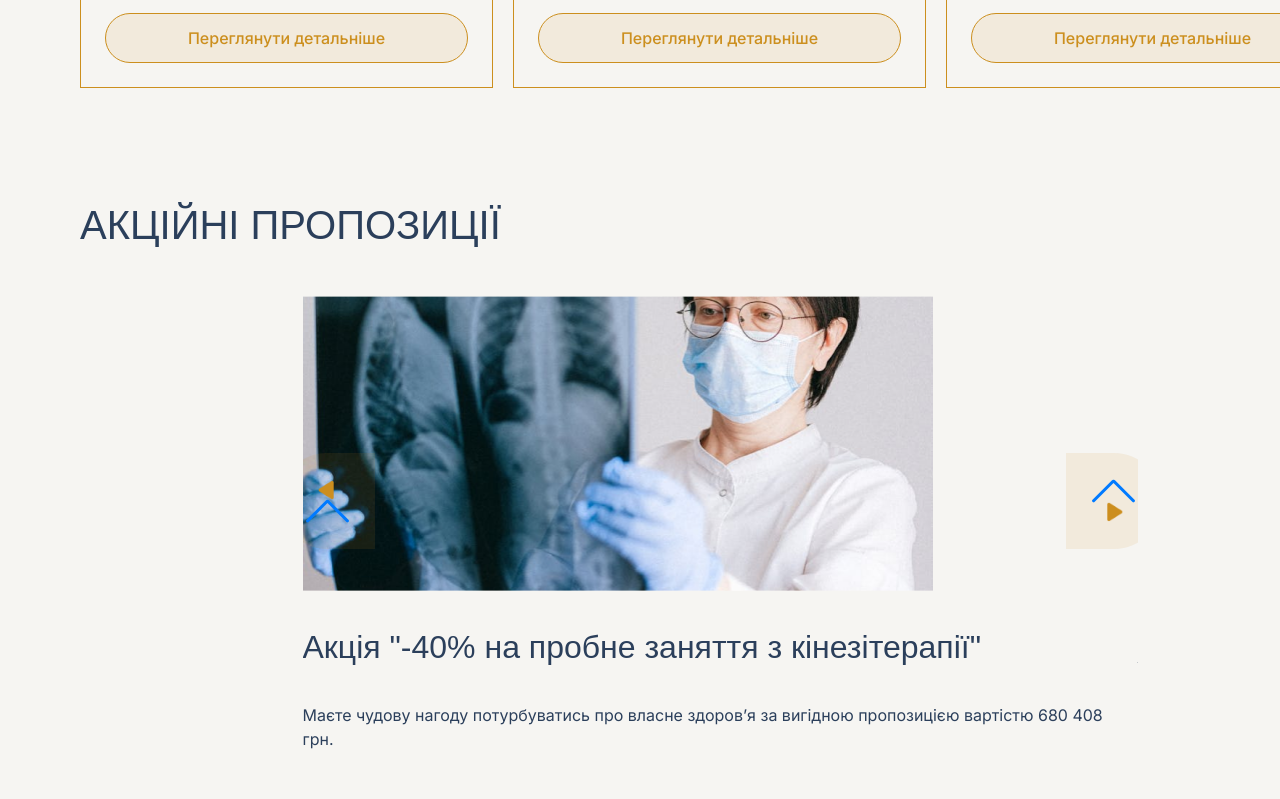
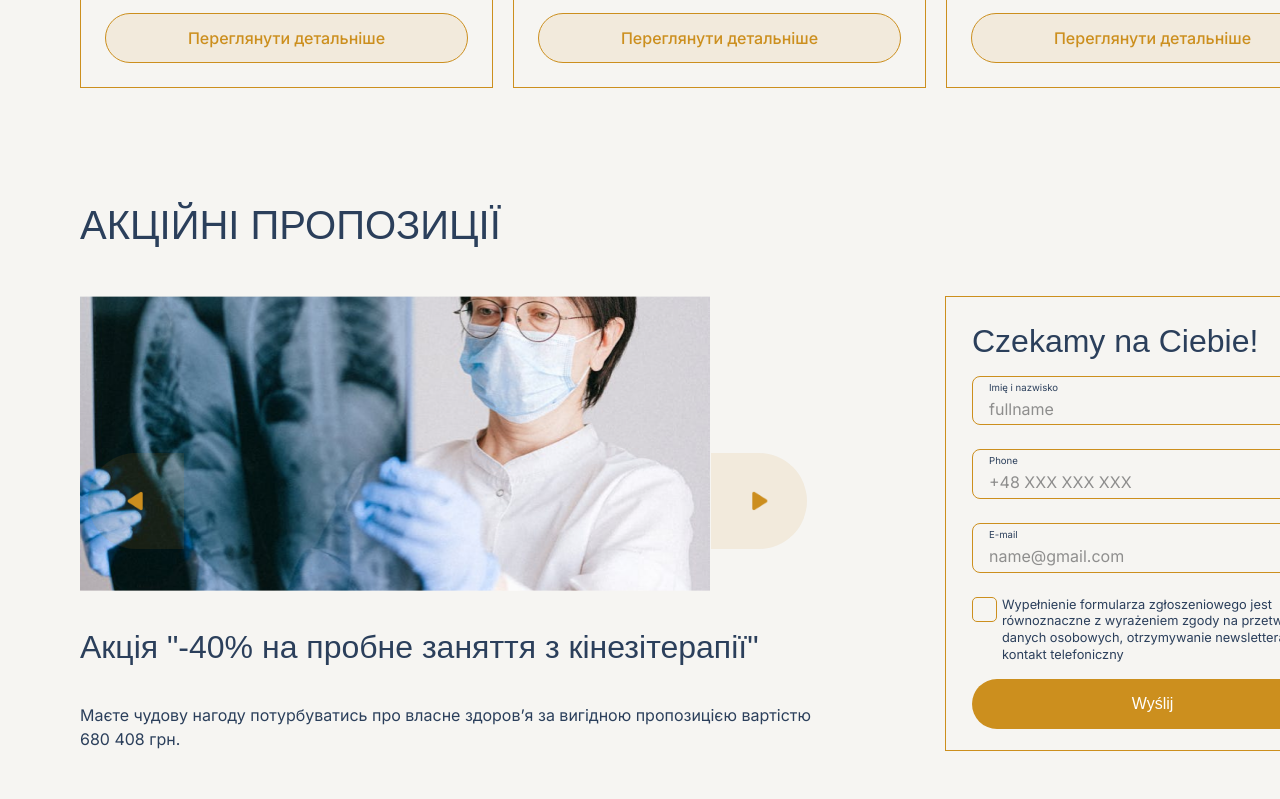
Before and after one commit to LebedenkoAndrii/test_page, a website: page index.html in a window 1280 px wide. Shown: the part 1088-1887 px from the top of the page. Drawn offline with nearby package versions, Linux system fonts and the light colour scheme; a web font is replaced by a local one.

Commit message:
finish offers section, will fixed bug with arrows in slider

```diff
--- a/css/style.css
+++ b/css/style.css
@@ -258,28 +258,27 @@ section {
 }
 .offers_container {
   margin-top: 48px;
+
+  display: flex;
+  justify-content: space-between;
+  align-items: center;
+  min-width: 0;
+  gap: 2em;
 }
 
 /* Swiper */
 
 .swiper {
-  display: block;
+  display: flex;
+  justify-content: space-between;
   position: relative;
 
-  width: 835px;
+  width: 735px;
   height: 455px;
   gap: 1em;
 
-  overflow: hidden;
+  margin: auto 0;
 }
-/* .swiper-wrapper {
-  display: flex;
-  flex-direction: column;
-  justify-content: center;
-  align-items: center;
-  height: 100%;
-  width: 100%;
-} */
 .swiper-slide {
   display: flex;
   flex-direction: column;
@@ -333,7 +332,7 @@ section {
   position: absolute;
 
   top: 50%;
-  left: 1.5em;
+  left: 3.5em;
 
   cursor: pointer;
 }
@@ -353,12 +352,154 @@ section {
   position: absolute;
 
   top: 50%;
-  right: 1.5em;
+  right: 3.5em;
 
   cursor: pointer;
 }
+.swiper-button-next::after,
+.swiper-button-prev::after {
+  content: "";
+}
 
 /* Form */
+
+.form {
+  display: flex;
+  flex-direction: column;
+  width: 415px;
+  height: 455px;
+  padding: 26px;
+  gap: 1em;
+  border: 1px solid var(--orange);
+}
+.form input {
+  width: 100%;
+  height: 3.1em;
+
+  font-family: var(--inter);
+  font-size: 1em;
+  font-weight: 400;
+  line-height: 1.5em;
+}
+.form input::placeholder {
+  font-family: var(--inter);
+  font-size: 1em;
+  font-weight: 400;
+  line-height: 1.5em;
+
+  opacity: 0.8;
+}
+.form label {
+  font-family: var(--inter);
+  font-size: 0.6em;
+  font-weight: 400;
+  line-height: 0.6em;
+}
+.input_container {
+  display: flex;
+  flex-direction: column;
+  gap: 0.5em;
+
+  width: 100%;
+  height: 3.1em;
+  padding: 0.5em 1em;
+
+  border: 1px solid var(--orange);
+  border-radius: 0.5em;
+
+  margin-bottom: 0.5em;
+}
+.form_title {
+  font-family: var(--oran);
+  font-size: 2em;
+  font-weight: 400;
+}
+.checkbox_container {
+  display: block;
+  position: relative;
+  padding-left: 35px;
+  cursor: pointer;
+  font-size: 1.5em;
+  -webkit-user-select: none;
+  -moz-user-select: none;
+  -ms-user-select: none;
+  user-select: none;
+}
+
+/* Hide the browser's default checkbox */
+.checkbox_container input {
+  position: absolute;
+  opacity: 0;
+  cursor: pointer;
+  height: 0;
+  width: 0;
+}
+
+/* Create a custom checkbox */
+.checkmark {
+  position: absolute;
+  top: 0;
+  left: 0;
+  width: 25px;
+  height: 25px;
+  border-radius: 5px;
+  border: 1px solid var(--orange);
+}
+
+/* On mouse-over, add a grey background color */
+.checkbox_container:hover input ~ .checkmark {
+  background-color: var(--lightOrange);
+}
+
+/* When the checkbox is checked, add a blue background */
+.checkbox_container input:checked ~ .checkmark {
+  background-color: #f6f5f2;
+}
+
+/* Create the checkmark/indicator (hidden when not checked) */
+.checkmark:after {
+  content: "";
+  position: absolute;
+  display: none;
+}
+
+/* Show the checkmark when checked */
+.checkbox_container input:checked ~ .checkmark:after {
+  display: block;
+}
+
+/* Style the checkmark/indicator */
+.checkbox_container .checkmark:after {
+  left: 9px;
+  top: 5px;
+  width: 5px;
+  height: 10px;
+  border: solid var(--orange);
+  border-width: 0 3px 3px 0;
+  -webkit-transform: rotate(45deg);
+  -ms-transform: rotate(45deg);
+  transform: rotate(45deg);
+}
+.form_text {
+  width: 100%;
+  font-family: var(--inter);
+  padding-left: 30px;
+
+  font-size: 0.8em;
+  font-weight: 400;
+  line-height: 1.3em;
+}
+.form_btn {
+  width: 100%;
+  height: 3.1em;
+  padding: 1em 1.2em;
+
+  background-color: var(--orange);
+  color: #fff;
+  border-radius: 3.1em;
+}
+
+/* Price list */
 
 #price_list {
 }
--- a/index.html
+++ b/index.html
@@ -194,7 +194,7 @@
             <div class="swiper-slide">
               <img
                 class="swiper_pic"
-                src="./assets/header/header_img.png"
+                src="./assets/swiper/swiper_pic.png"
                 alt="doctor"
               />
               <h2 class="swiper_title">
@@ -239,7 +239,55 @@
             />
           </div>
         </div>
-        <div class="form"></div>
+
+        <form class="form">
+          <h2 class="form_title">Czekamy na Ciebie!</h2>
+
+          <div class="input_container">
+            <label for="fullname">Imię i nazwisko</label>
+            <input
+              id="fullname"
+              name="fullname"
+              type="text"
+              placeholder="fullname"
+            />
+          </div>
+
+          <div class="input_container">
+            <label for="tel">Phone</label>
+            <input
+              id="tel"
+              name="tel"
+              type="tel"
+              placeholder="+48 XXX XXX XXX"
+            />
+          </div>
+
+          <div class="input_container">
+            <label for="email">E-mail</label>
+            <input
+              id="email"
+              name="email"
+              type="email"
+              placeholder="name@gmail.com"
+            />
+          </div>
+
+          <div>
+            <label class="checkbox_container"
+              ><input class="form_checkbox" type="checkbox" />
+              <span class="checkmark"></span
+            ></label>
+
+            <p class="form_text">
+              Wypełnienie formularza zgłoszeniowego jest równoznaczne z
+              wyrażeniem zgody na przetwarzanie danych osobowych, otrzymywanie
+              newslettera, oraz kontakt telefoniczny
+            </p>
+          </div>
+
+          <button class="form_btn">Wyślij</button>
+        </form>
       </div>
     </section>
 
--- a/js/swiper.js
+++ b/js/swiper.js
@@ -1,6 +1,7 @@
 const swiper = new Swiper(".swiper", {
   direction: "horizontal",
   loop: true,
+  autoplay: true,
 
   navigation: {
     nextEl: ".swiper-button-next",
```
